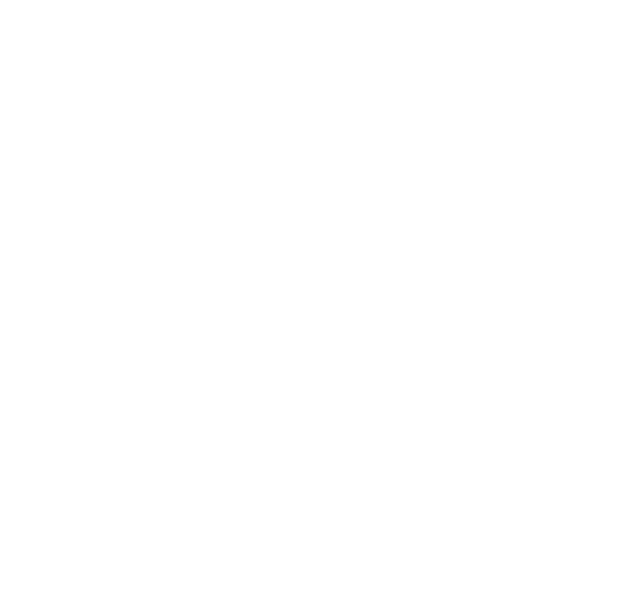
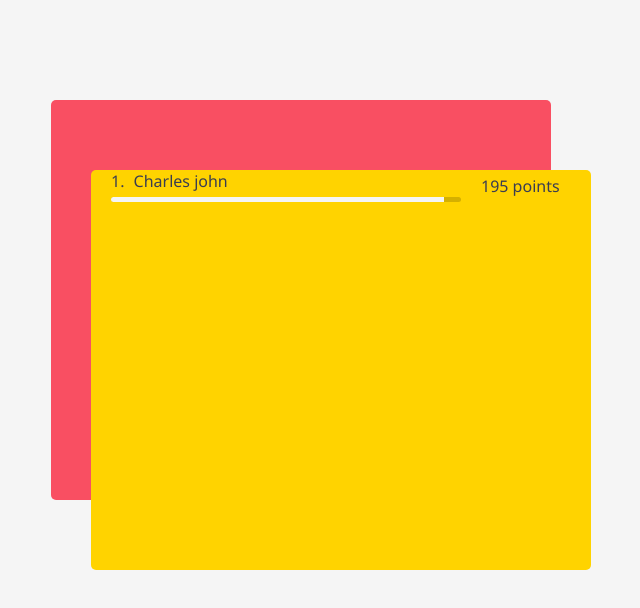
Before and after one commit to BrandonOrozcoZ/proyecto-analisis, a plain HTML site: page scoreboard.html in a window 1280 px wide. Shown: the whole page, without its empty margins (339-979 px from the left). Drawn offline with Linux system fonts and the light colour scheme.

Commit message:
Scoreboard V1

```diff
--- /dev/null
+++ b/scoreboard.css
@@ -0,0 +1,90 @@
+* {
+    list-style: none;
+    font-family: 'Segoe UI';
+    margin: 0;
+    padding: 0;
+    box-sizing: border-box;
+}
+
+body{
+    background-color: whitesmoke;
+}
+
+.wrapper{
+    width: 100%;
+    height: 100%;
+}
+
+.lboard_section{
+    width: 500px;
+    height: 400px;
+    margin: 100px auto 0;
+    background: #f94f62;
+    border-radius: 5px;
+    padding: 25px 40px;
+    position: relative;
+}
+
+.lboard_wrap{
+    position: absolute;
+    top: 70px;
+    left: 40px;
+    background: #ffd300;
+    width: 100%;
+    height: 100%;
+    border-radius: 5px;
+}
+
+.lboard_wrap .lboard_mem{
+    display: flex;
+    align-items: center;
+    padding: 15px 0;
+    border-bottom: 1px solid #ffe773;
+}
+
+.lboard_wrap .lboard_mem:first-child{
+    padding-top: 0;
+}
+
+.lboard_wrap .lboard_mem:last-child{
+    border-bottom: 0;
+    padding-bottom: 0;
+}
+
+.lboard_wrap .name_bar {
+    margin: 0 20px;
+    width: calc(100% - 150px);
+}
+
+.lboard_wrap .name_bar p {
+    color: #3a3d51;
+}
+
+.lboard_wrap .name_bar p span {
+    margin-right: 5px;
+}
+
+.lboard_wrap .points{
+    width: 100px;
+    color: #3a3d51;
+}
+
+.lboard_wrap .bar_wrap{
+    height: 5px;
+    width: 100%;
+    background: #d5b000;
+    border-radius: 5px;
+    margin-top: 5px;
+    position: relative;
+    overflow: hidden;
+}
+
+.lboard_wrap .bar_wrap .inner_bar{
+    position: absolute;
+    top: 0;
+    left: 0;
+    height: 5px;
+    background: whitesmoke;
+    border-bottom: 5px;
+    border-top-right-radius: 0px;
+}
--- a/scoreboard.html
+++ b/scoreboard.html
@@ -1,12 +1,27 @@
 <!DOCTYPE html>
 <html lang="en">
-<head>
-    <meta charset="UTF-8">
-    <meta http-equiv="X-UA-Compatible" content="IE=edge">
-    <meta name="viewport" content="width=device-width, initial-scale=1.0">
+  <head>
+    <meta charset="UTF-8" />
+    <meta http-equiv="X-UA-Compatible" content="IE=edge" />
+    <meta name="viewport" content="width=device-width, initial-scale=1.0" />
     <title>Tabla de puntuación</title>
-</head>
-<body>
-
-</body>
+    <link rel="stylesheet" href="scoreboard.css" />
+  </head>
+  <body>
+    <div class="wrapper">
+      <div class="lboard_section">
+        <div class="lboard_wrap">
+            <div class="lboard_mem">
+                <div class="name_bar">
+                    <p><span>1.</span> Charles john</p>
+                    <div class="bar_wrap">
+                        <div class="inner_bar" style="width: 95%;"></div>
+                    </div>
+                </div>
+                <div class="points">195 points</div>
+            </div>
+        </div>
+      </div>
+    </div>
+  </body>
 </html>
```
Also changed, not shown: index.js (+0 -9 lines), scoreboard.js (added).
